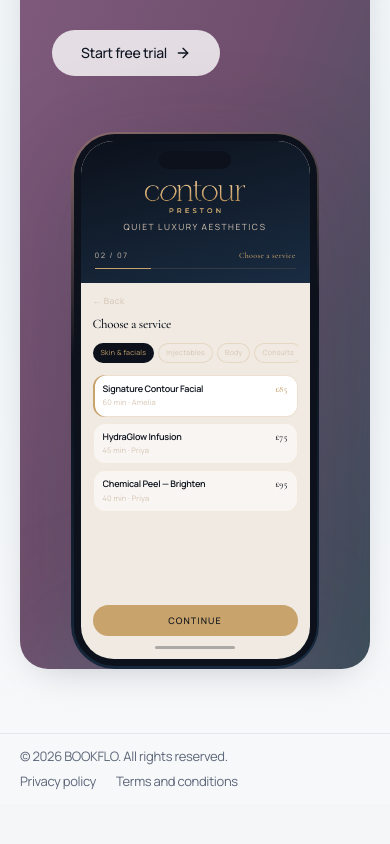
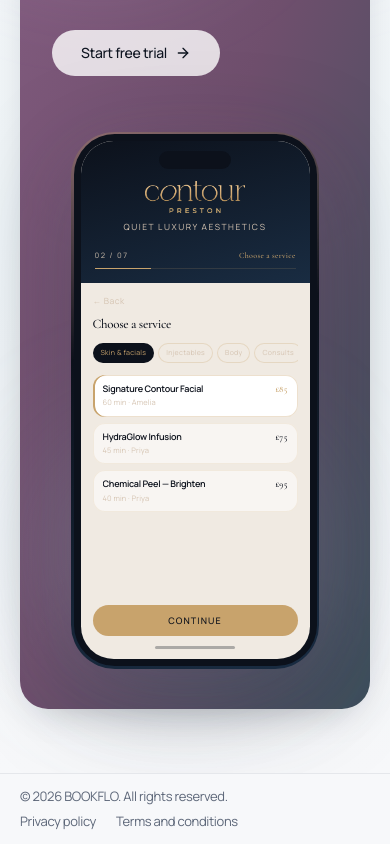
Before and after one commit to LJarvis88/bookflo, a Next.js app: page / in a window 390 px wide. Shown: the part 9597-10441 px from the top of the page. Before the commit the page ends 10401 px from the top, so only its background shows below. Built offline with nearby package versions, Linux system fonts and the light colour scheme.

Commit message:
Polish USP banner so Contour phone breaks the panel edge
Overflow-visible split layout for a quieter Faces-style product float
without the competitor blue treatment.

Co-authored-by: LJarvis88 <LJarvis88@users.noreply.github.com>

```diff
--- a/src/components/marketing/UspBanner.tsx
+++ b/src/components/marketing/UspBanner.tsx
@@ -23,17 +23,22 @@ export function UspBanner() {
       />
 
       <div className="relative mx-auto max-w-[1400px] px-5 py-16 sm:px-8 md:py-20 lg:px-10">
-        <div className="relative grid overflow-hidden rounded-[1.75rem] bg-gradient-to-br from-[#845D81] via-[#6f4f6d] to-[#3d4f5c] shadow-lift sm:rounded-[2rem] md:grid-cols-[1.15fr_0.85fr] md:items-center">
-          {/* Soft brand atmosphere inside the panel */}
+        <div className="relative md:py-6">
+          {/* Rounded panel — overflow visible so the phone can break the edges */}
           <div
-            className="pointer-events-none absolute -left-16 top-[-30%] h-72 w-72 rounded-full bg-[#E7D5FA]/25 blur-3xl"
+            className="absolute inset-0 rounded-[1.75rem] bg-gradient-to-br from-[#845D81] via-[#6f4f6d] to-[#3d4f5c] shadow-lift sm:rounded-[2rem] md:inset-y-6"
             aria-hidden
           />
           <div
-            className="pointer-events-none absolute bottom-[-20%] right-[20%] h-56 w-64 rounded-full bg-[#A2BECC]/30 blur-3xl"
+            className="pointer-events-none absolute -left-16 top-[-10%] h-72 w-72 rounded-full bg-[#E7D5FA]/25 blur-3xl md:top-[5%]"
+            aria-hidden
+          />
+          <div
+            className="pointer-events-none absolute bottom-[5%] right-[18%] h-56 w-64 rounded-full bg-[#A2BECC]/30 blur-3xl"
             aria-hidden
           />
 
+          <div className="relative grid md:grid-cols-[1.15fr_0.85fr] md:items-center">
             <div className="relative z-10 flex flex-col justify-center px-8 py-12 sm:px-10 sm:py-14 md:px-12 lg:px-14 lg:py-16">
               <h2
                 id="usp-banner-heading"
@@ -57,8 +62,8 @@ export function UspBanner() {
               </div>
             </div>
 
-          <div className="relative z-10 flex items-end justify-center px-6 pb-0 pt-2 md:items-center md:px-8 md:py-6 lg:pr-10">
-            <div className="relative w-full max-w-[260px] translate-y-6 animate-fade-up sm:translate-y-8 md:translate-y-10 md:[animation-delay:120ms]">
+            <div className="relative z-10 flex items-center justify-center px-6 pb-10 pt-2 md:px-8 md:py-0 lg:pr-10">
+              <div className="relative w-full max-w-[260px] animate-fade-up md:-my-4 md:[animation-delay:120ms]">
                 <div
                   className="pointer-events-none absolute inset-x-6 bottom-4 top-10 rounded-[2rem] bg-[#E7D5FA]/20 blur-2xl"
                   aria-hidden
@@ -68,6 +73,7 @@ export function UspBanner() {
             </div>
           </div>
         </div>
+      </div>
     </section>
   );
 }
```
Lines whose indentation alone changed are shown as unchanged.
